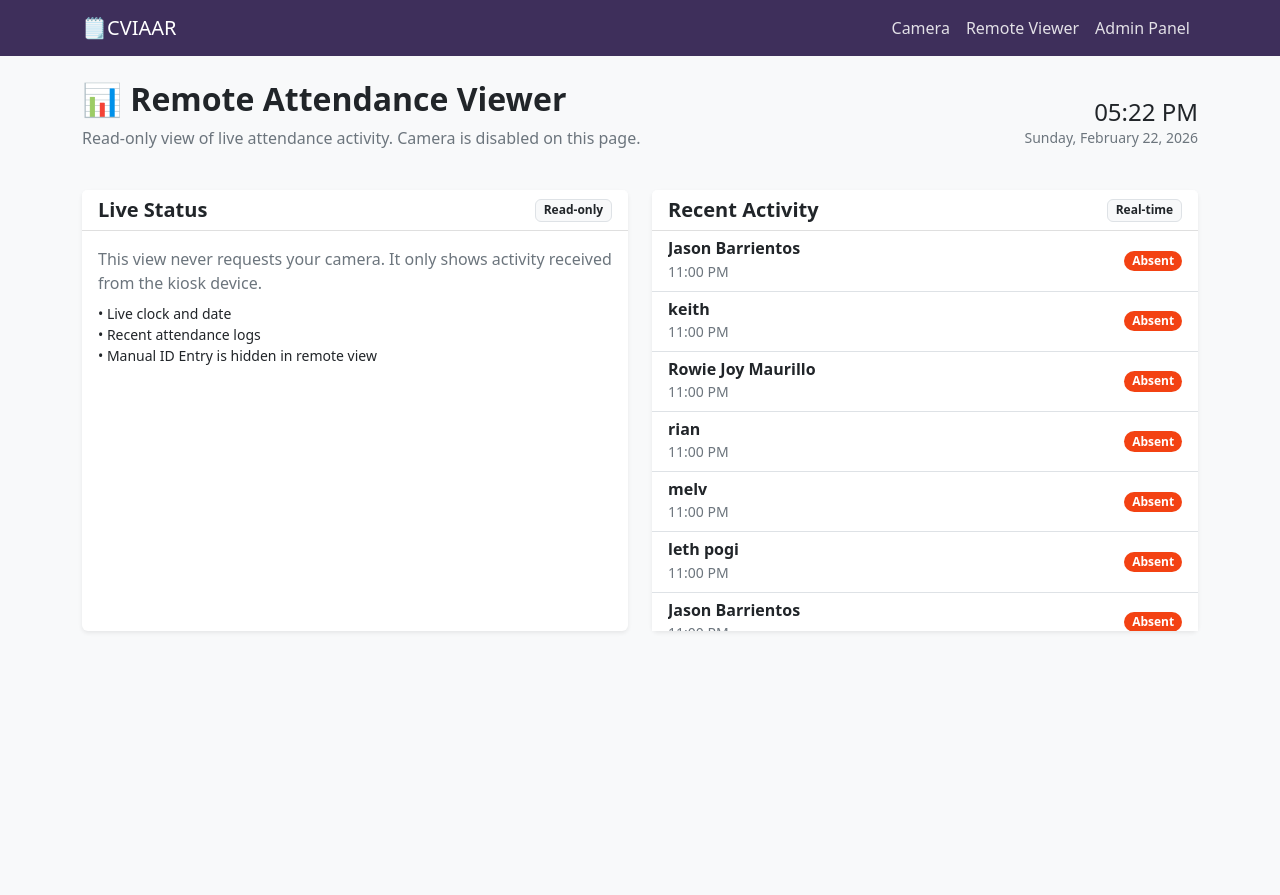
After one commit to kith11/CVIAAR, a Flask app: page /viewer in a window 1280 px wide. The commit adds this page. Shown: the top 895 px of the page. Run offline with Flask 3, Linux system fonts and the light colour scheme.

Commit message:
third commit

```diff
--- a/app.py
+++ b/app.py
@@ -278,6 +278,10 @@ def generate_frames():
 @app.route('/')
 def index():
     return render_template('index.html')
+
+@app.route('/viewer')
+def viewer():
+    return render_template('viewer.html')
 
 @app.route('/video_feed')
 def video_feed():
--- a/templates/layout.html
+++ b/templates/layout.html
@@ -161,7 +161,8 @@
         <div class="container">
             <a class="navbar-brand" href="/">🗒️CVIAAR</a>
             <div class="navbar-nav">
-                <a class="nav-link" href="/">Live Feed</a>
+                <a class="nav-link" href="/">Camera</a>
+                <a class="nav-link" href="/viewer">Remote Viewer</a>
                 <a class="nav-link" href="/admin">Admin Panel</a>
             </div>
         </div>
--- /dev/null
+++ b/templates/viewer.html
@@ -0,0 +1,92 @@
+{% extends "layout.html" %}
+
+{% block content %}
+<div class="row mb-4 align-items-center">
+    <div class="col-md-8">
+        <h2 class="fw-bold text-dark">📊 Remote Attendance Viewer</h2>
+        <p class="text-muted">Read‑only view of live attendance activity. Camera is disabled on this page.</p>
+    </div>
+    <div class="col-md-4 text-end">
+        <div class="h4 mb-0" id="clock-time">--:--</div>
+        <div class="small text-muted" id="clock-date">-- -- ----</div>
+    </div>
+</div>
+
+<div class="row">
+    <div class="col-lg-6 mb-4">
+        <div class="card shadow-sm border-0 h-100">
+            <div class="card-header bg-white d-flex justify-content-between align-items-center">
+                <h5 class="mb-0 fw-bold">Live Status</h5>
+                <span class="badge bg-light text-dark border">Read‑only</span>
+            </div>
+            <div class="card-body">
+                <p class="text-muted mb-2">This view never requests your camera. It only shows activity received from the kiosk device.</p>
+                <ul class="list-unstyled small mb-0">
+                    <li>• Live clock and date</li>
+                    <li>• Recent attendance logs</li>
+                    <li>• Manual ID Entry is hidden in remote view</li>
+                </ul>
+            </div>
+        </div>
+    </div>
+
+    <div class="col-lg-6 mb-4">
+        <div class="card shadow-sm border-0 h-100">
+            <div class="card-header bg-white d-flex justify-content-between align-items-center">
+                <h5 class="mb-0 fw-bold">Recent Activity</h5>
+                <span class="badge bg-light text-dark border">Real‑time</span>
+            </div>
+            <div class="card-body p-0">
+                <div class="list-group list-group-flush" id="recent-logs-list" style="max-height: 400px; overflow-y: auto;">
+                    <div class="text-center p-4 text-muted">
+                        <div class="spinner-border spinner-border-sm mb-2" role="status"></div>
+                        <p class="small mb-0">Loading attendance logs...</p>
+                    </div>
+                </div>
+            </div>
+        </div>
+    </div>
+</div>
+
+<script>
+    function updateClock() {
+        const now = new Date();
+        document.getElementById('clock-time').textContent = now.toLocaleTimeString([], { hour: '2-digit', minute: '2-digit' });
+        document.getElementById('clock-date').textContent = now.toLocaleDateString([], { weekday: 'long', year: 'numeric', month: 'long', day: 'numeric' });
+    }
+    setInterval(updateClock, 1000);
+    updateClock();
+
+    function fetchRecentLogs() {
+        fetch('/api/recent_logs')
+            .then(response => response.json())
+            .then(data => {
+                const list = document.getElementById('recent-logs-list');
+                if (data.length === 0) {
+                    list.innerHTML = '<div class="text-center p-3 text-muted">No recent activity.</div>';
+                    return;
+                }
+
+                let html = '';
+                data.forEach(log => {
+                    html += `
+                        <div class="list-group-item px-3 py-2 border-0 border-bottom">
+                            <div class="d-flex justify-content-between align-items-center">
+                                <div>
+                                    <h6 class="mb-0 fw-bold text-truncate" style="max-width: 180px;">${log.name}</h6>
+                                    <small class="text-muted">${log.time}</small>
+                                </div>
+                                <span class="badge bg-${log.color} rounded-pill">${log.status}</span>
+                            </div>
+                        </div>
+                    `;
+                });
+                list.innerHTML = html;
+            })
+            .catch(err => console.error('Error fetching logs:', err));
+    }
+
+    fetchRecentLogs();
+    setInterval(fetchRecentLogs, 3000);
+</script>
+{% endblock %}
```
Also changed, not shown: templates/index.html (+6 -8 lines).
